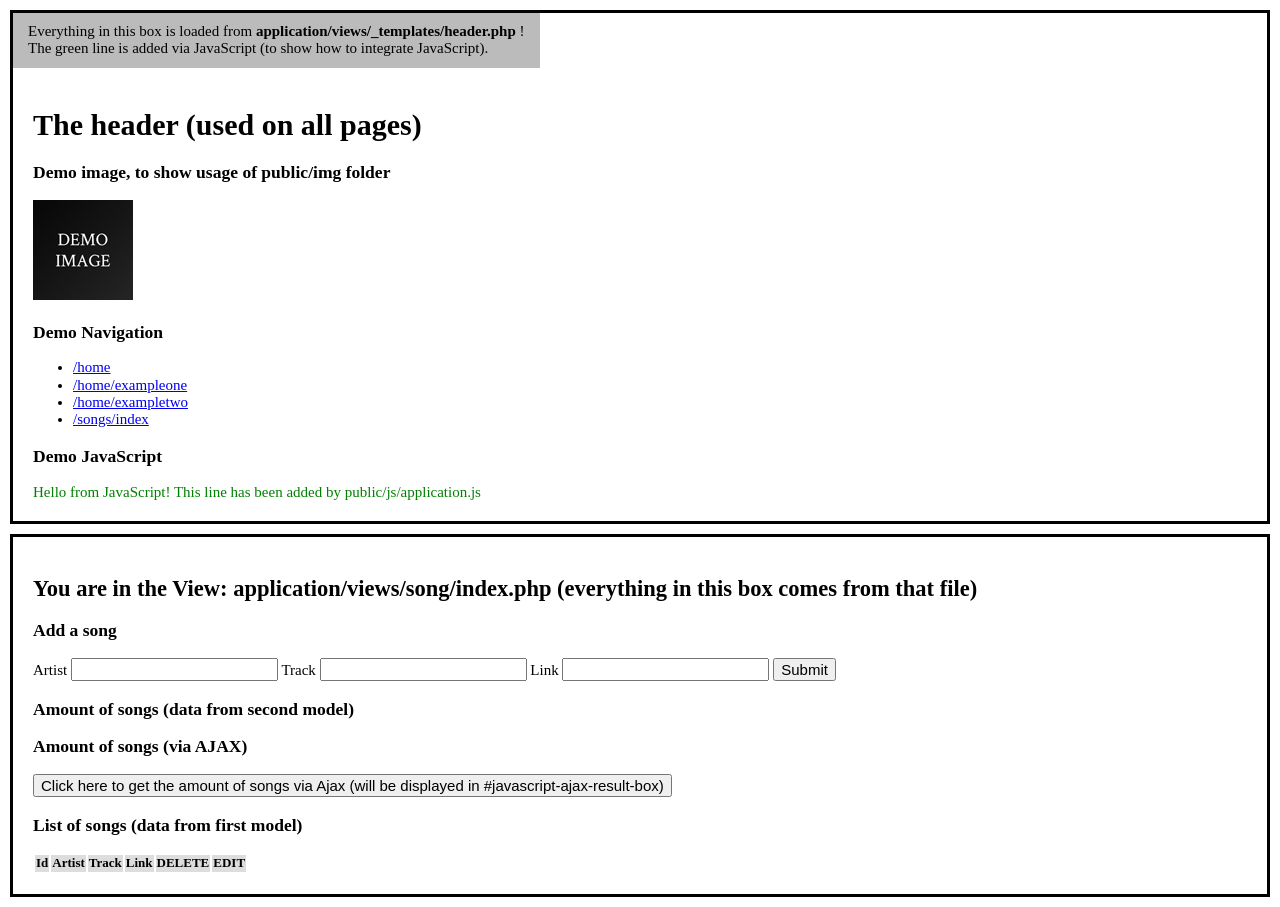
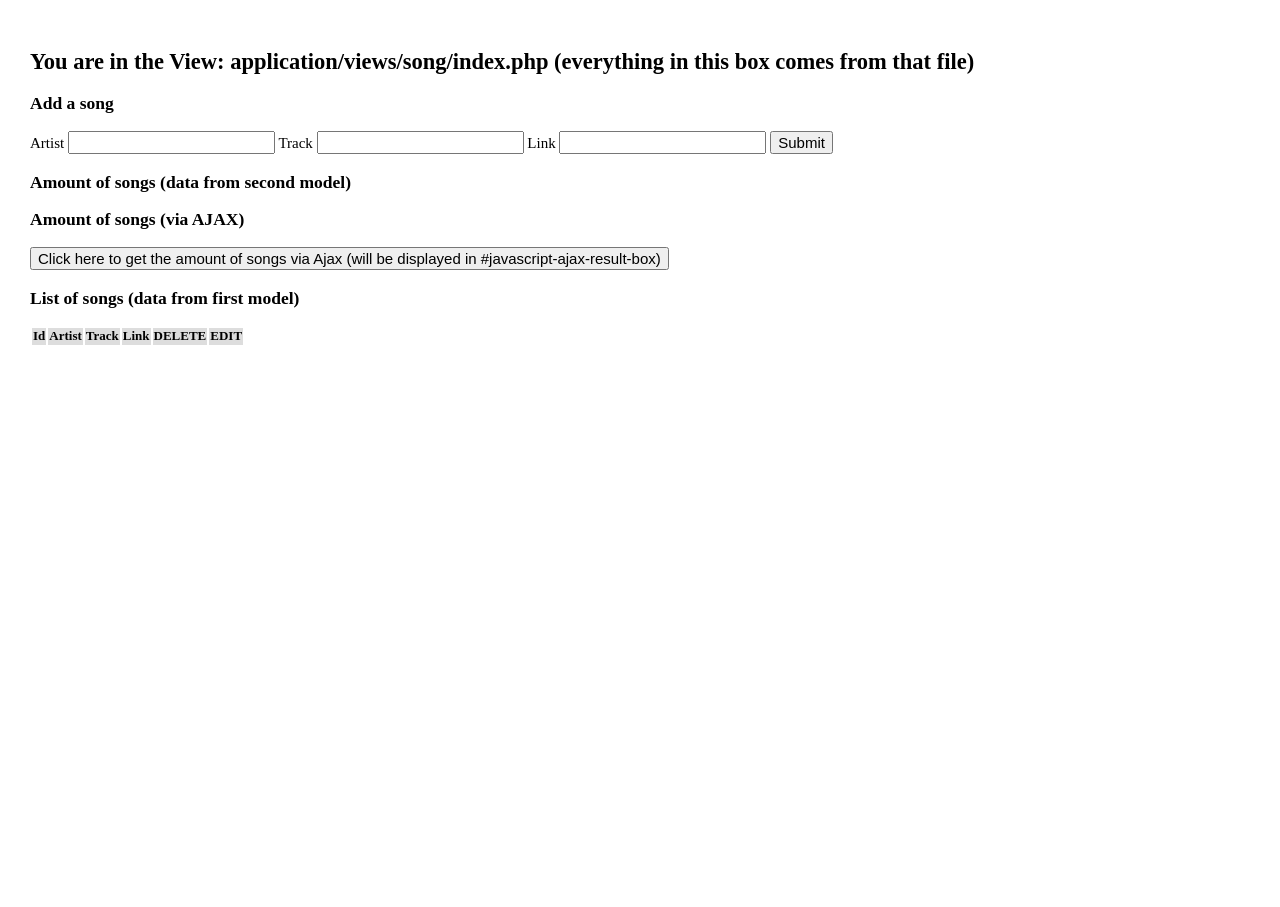
Before and after one commit to stedice/vanilla_tiny, a PHP site: template application/views/songs/index.php in a window 1280 px wide. After the commit the page ends 345 px from the top, so only its background shows below. Run offline with PHP 8.4, Linux system fonts and the light colour scheme; the template is opened without the code that fills it, so the values that code supplies are empty; some libraries are stand-ins or nearby versions.

Commit message:
remove demo

```diff
--- a/application/views/_templates/footer.php
+++ b/application/views/_templates/footer.php
@@ -1,9 +1,4 @@
 <?php if (!$this) { exit(header('HTTP/1.0 403 Forbidden')); } ?>
-
-    <!-- jQuery, loaded in the recommended protocol-less way -->
-    <!-- more http://www.paulirish.com/2010/the-protocol-relative-url/ -->
-    <script src="//code.jquery.com/jquery-1.11.1.min.js"></script>
-
     <!-- define the project's URL (to make AJAX calls possible, even when using this in sub-folders etc) -->
     <script>
         var url = "<?php echo URL_WITH_INDEX_FILE; ?>";
--- a/application/views/_templates/header.php
+++ b/application/views/_templates/header.php
@@ -12,7 +12,7 @@ if (!$this) {
 <html lang="en">
 <head>
     <meta charset="utf-8">
-    <title>PHP MVC skeleton</title>
+    <title>Address Book</title>
     <meta name="description" content="">
     <meta name="viewport" content="width=device-width, initial-scale=1.0">
 
@@ -25,34 +25,3 @@ if (!$this) {
     <link href="<?php echo URL; ?>public/css/style.css" rel="stylesheet">
 </head>
 <body>
-    <!-- header -->
-    <div class="container">
-        <!-- Info -->
-        <div class="where-are-we-box">
-            Everything in this box is loaded from <strong>application/views/_templates/header.php</strong> !
-            <br>
-            The green line is added via JavaScript (to show how to integrate JavaScript).
-        </div>
-        <h1>The header (used on all pages)</h1>
-        <!-- demo image -->
-        <h3>Demo image, to show usage of public/img folder</h3>
-        <div>
-            <img src="<?php echo URL; ?>public/img/demo-image.png" alt="Demo image">
-        </div>
-        <!-- navigation -->
-        <h3>Demo Navigation</h3>
-        <div class="navigation">
-            <ul>
-                <!-- same like "home" or "home/index" -->
-                <li><a href="<?php echo URL_WITH_INDEX_FILE; ?>"><?php echo URL_WITH_INDEX_FILE; ?>home</a></li>
-                <li><a href="<?php echo URL_WITH_INDEX_FILE; ?>home/exampleone"><?php echo URL_WITH_INDEX_FILE; ?>home/exampleone</a></li>
-                <li><a href="<?php echo URL_WITH_INDEX_FILE; ?>home/exampletwo"><?php echo URL_WITH_INDEX_FILE; ?>home/exampletwo</a></li>
-                <!-- "songs" and "songs/index" are the same -->
-                <li><a href="<?php echo URL_WITH_INDEX_FILE; ?>songs/"><?php echo URL_WITH_INDEX_FILE; ?>songs/index</a></li>
-            </ul>
-        </div>
-        <!-- simple div for javascript output, just to show how to integrate js into this MVC construct -->
-        <h3>Demo JavaScript</h3>
-        <div id="javascript-header-demo-box">
-        </div>
-    </div>
--- /dev/null
+++ b/application/views/home/details.php
@@ -0,0 +1,5 @@
+<?php
+
+echo 'details';
+
+?>
--- a/application/views/home/example_one.php
+++ /dev/null
@@ -1,6 +0,0 @@
-<?php if (!$this) { exit(header('HTTP/1.0 403 Forbidden')); } ?>
-
-<div class="container">
-    <h2>You are in the View: application/views/home/example_one.php (everything in the box comes from this file)</h2>
-    <p>In a real application this could be a normal page.</p>
-</div>
--- a/application/views/home/example_two.php
+++ /dev/null
@@ -1,6 +0,0 @@
-<?php if (!$this) { exit(header('HTTP/1.0 403 Forbidden')); } ?>
-
-<div class="container">
-    <h2>You are in the View: application/views/home/example_two.php (everything in the box comes from this file)</h2>
-    <p>In a real application this could be a normal page.</p>
-</div>
--- /dev/null
+++ b/application/views/home/list.php
@@ -0,0 +1,5 @@
+<?php
+
+echo 'list';
+
+?>
--- /dev/null
+++ b/application/views/home/menu-left.php
@@ -0,0 +1,5 @@
+<?php
+
+echo 'menu';
+
+?>
--- a/public/css/style.css
+++ b/public/css/style.css
@@ -14,19 +14,10 @@ table {
 }
 
 .container {
-    border: 3px solid #000;
     padding: 20px;
     margin: 10px;
 }
 
-.where-are-we-box {
-    position: relative;
-    left: -20px;
-    top: -20px;
-    background-color: #bbb;
-    padding: 10px 15px;
-    display: inline-block;
-}
 
 .icon {
   background-image: url('../img/Elements.png');
```
Also changed, not shown: application/controllers/home.php (+0 -25 lines), application/views/home/index.php (+5 -16 lines).
